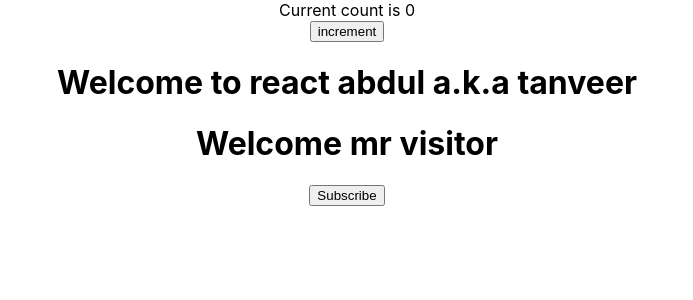
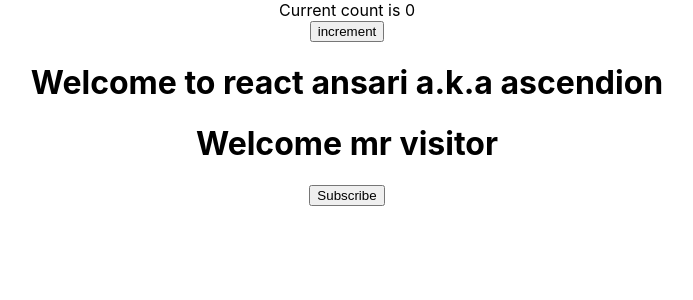
Before and after one commit to abdultanveer/myreact-app, a React (Create React App) app: page / in a window 1280 px wide. Shown: the top 300 px of the page, without its empty margins (293-986 px from the left). Built offline with nearby package versions, Linux system fonts and the light colour scheme.

Commit message:
destructuring props-2

```diff
--- a/src/App.js
+++ b/src/App.js
@@ -7,7 +7,7 @@
   return (
     <div className="App">
      <Counter/>
-      <Greet name="abdul" alias="tanveer"></Greet>
+      <Greet name="ansari" alias="ascendion"></Greet>
       <Message />
     </div>
   );
--- a/src/components/Greet.js
+++ b/src/components/Greet.js
@@ -1,7 +1,7 @@
 import React from "react";
 
-export default function Greet({name,alias}) {
-  console.log(name+alias);
+export default function Greet(props) {
+  const {name,alias} = props
   return(
 
     <h1>Welcome to react {name} a.k.a {alias} </h1>
```
